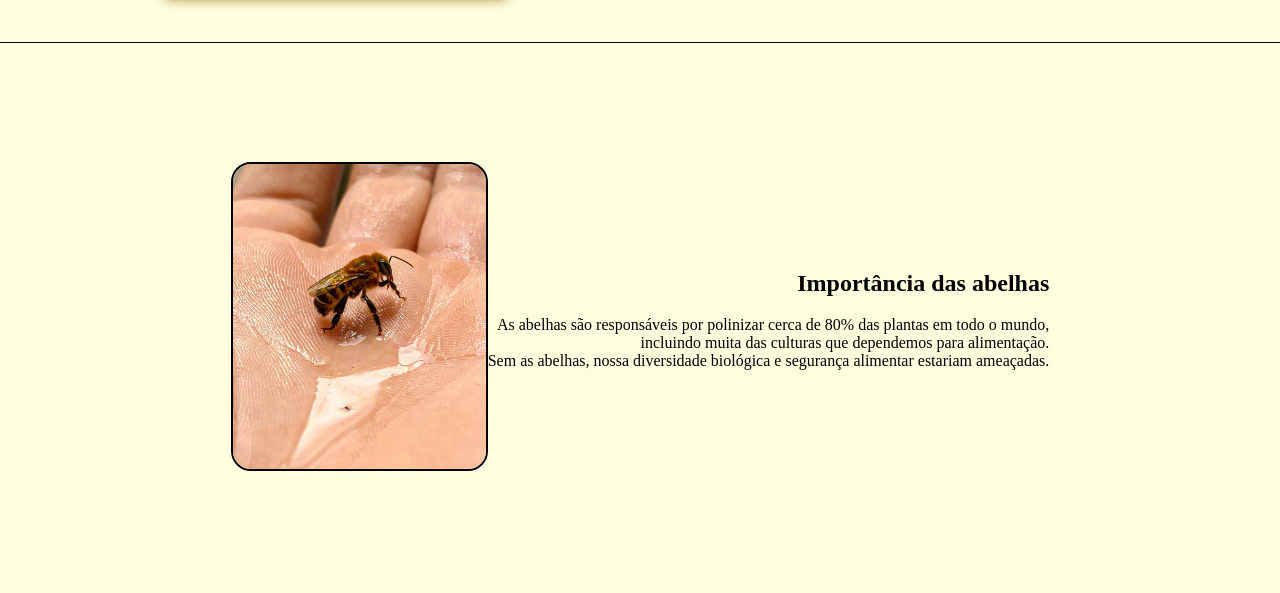
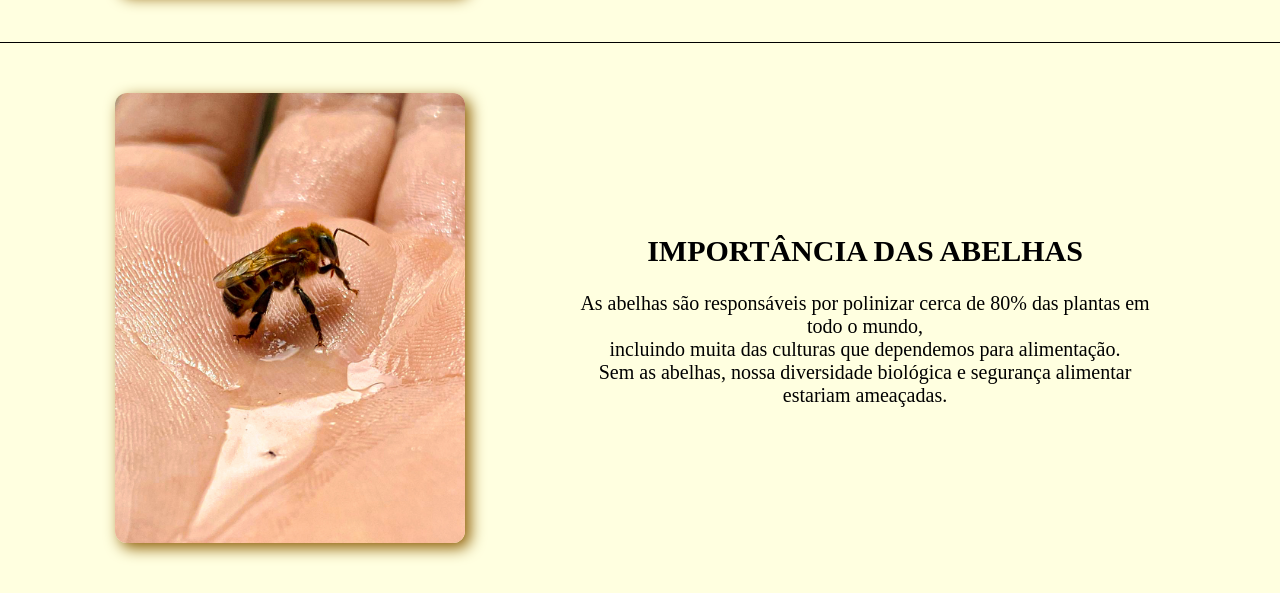
Before and after one commit to Zjonathas/STEAM, a plain HTML site: page index.html in a window 1280 px wide. Shown: the part 708-1301 px from the top of the page. Drawn offline with Linux system fonts and the light colour scheme.

Commit message:
alinhado os texto e imagens inicias

```diff
--- a/index.html
+++ b/index.html
@@ -11,11 +11,9 @@
         <h1>STEAM - A SALA TEMÁTICA SOBRE ABELHAS</h1>
     </header>
     <section class="box_two">
-        <div class="imagem_1 sombra">
-            <div>
+            <div class="imagem_1 sombra">
                 <img src="imgs/foto1.jpg" width="253,33" height="305" alt="imagem_1" class="imagem_1">
             </div>
-        </div>
         <div class="texto_box_two">
             <h2>O QUE SÃO ABELHAS?</h2>
             <p>As abelhas são insetos do grupo dos himenópteros,<br> conhecidos por sua incrível organização social e pelo importante<br> papel que desempenham no ecossistema como polinizadores.</p>
@@ -25,13 +23,11 @@
     </section>
 
     <section class="box_thre">
-        <div class="foto1">
-            <div>
-                <img src="imgs/foto2.jpg" width="253,33" height="305" alt="imagem_2" class="imagem_2">
+            <div class="imagem_1 sombra">
+                <img src="imgs/foto2.jpg" width="253,33" height="305" alt="imagem_2" class="imagem_1">
             </div>
-        </div>
-        <div class="teste1">
-            <h2>Importância das abelhas</h2>
+        <div class="texto_box_two">
+            <h2>IMPORTÂNCIA DAS ABELHAS</h2>
             <p>As abelhas são responsáveis por polinizar cerca de 80% das plantas em todo o mundo, <br>incluindo muita das culturas que dependemos para alimentação.<br> Sem as abelhas, nossa diversidade biológica e segurança alimentar estariam ameaçadas.</p>
         </div>
 
--- a/styles.css
+++ b/styles.css
@@ -36,6 +36,7 @@ body {
 .texto_box_two{
     font-size: 20px;
     text-align: center;
+    width: 600px;
 }
 
 .foto_1 {
@@ -75,6 +76,7 @@ body {
     font: solid rgb(0, 0, 0);
     text-align: right;
     background-color: #FFFFE0;
+    gap: 100px;
 
 }
 
```
